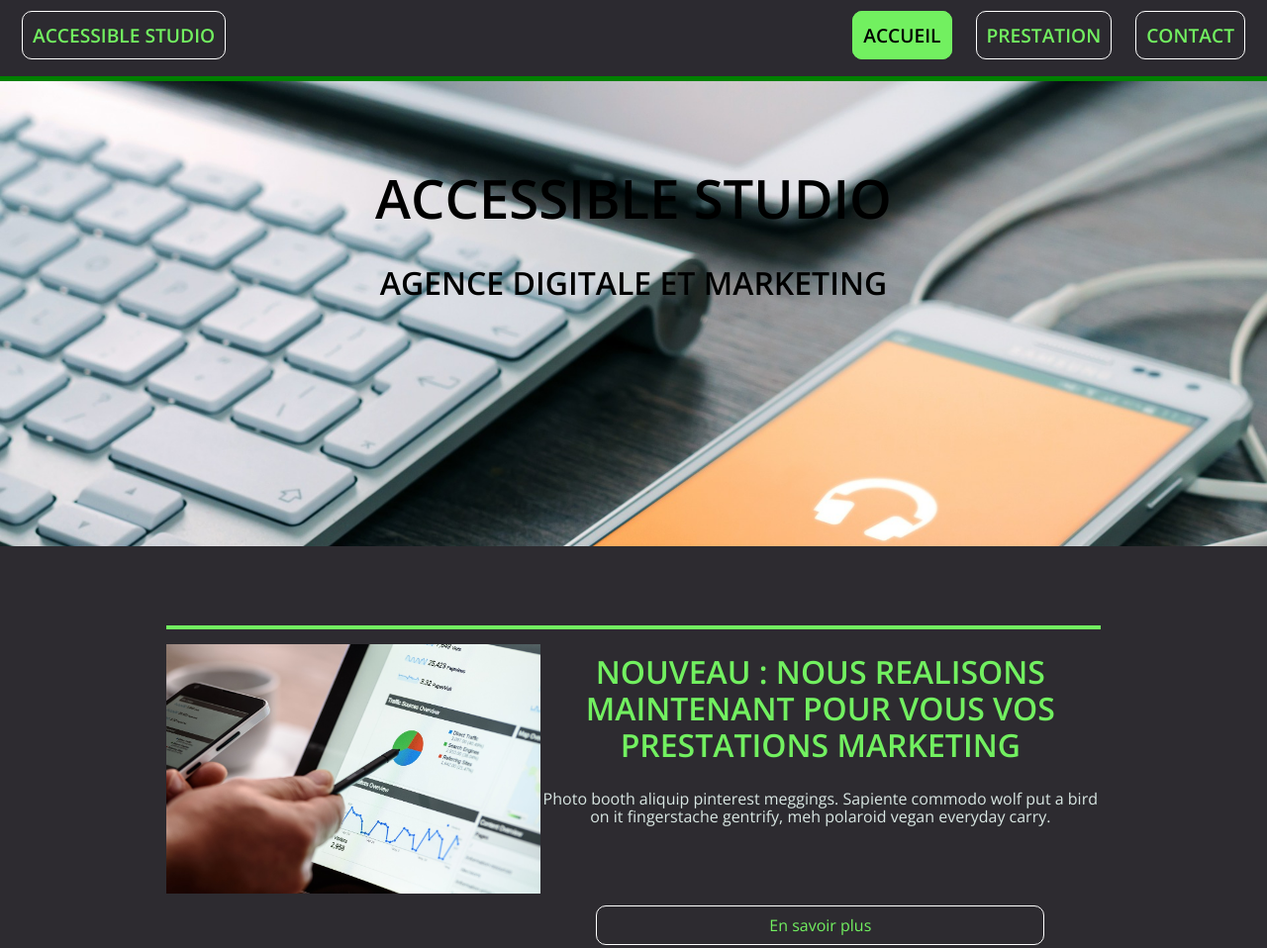
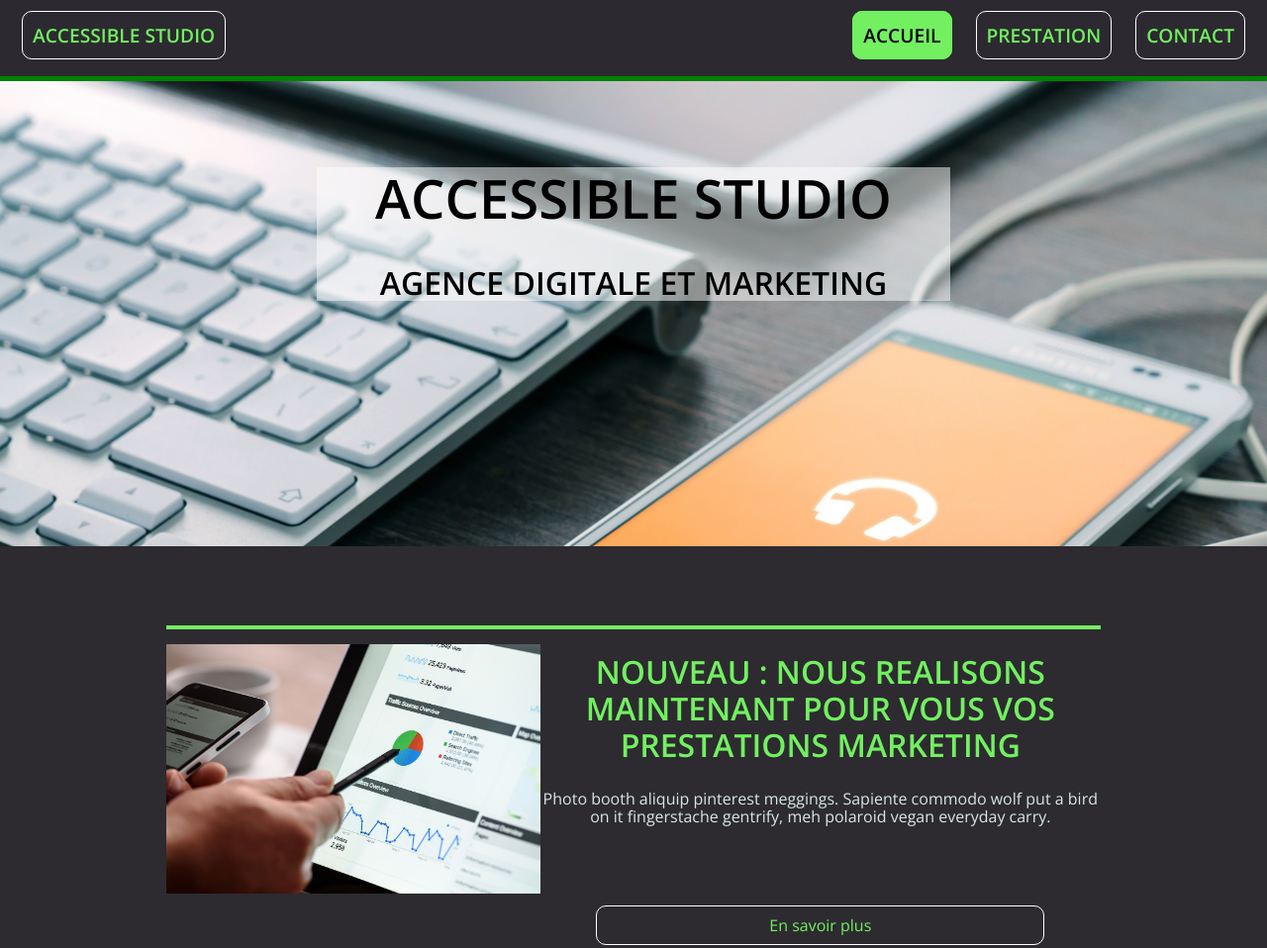
Before and after one commit to tdimnet/accessible-studio, a plain HTML site: page index.html in a window 1280 px wide. Shown: the top 958 px of the page at 99% size. Drawn offline with nearby package versions, Linux system fonts and the light colour scheme.

Commit message:
Contraste pour la bannière

```diff
--- a/css/main.css
+++ b/css/main.css
@@ -81,6 +81,12 @@ a:hover {
   height: 350px;
   color: #000;
   text-transform: uppercase;
+}
+
+.accessible-banner {
+  background-color: rgba(255, 255, 255, .5);
+  width: 50%;
+  margin: auto;
 }
 
 .main-header h1 {
--- a/index.html
+++ b/index.html
@@ -24,8 +24,10 @@
 
 
     <header role="banner" class="main-header">
-      <h1>Accessible Studio</h1>
-      <p>Agence digitale et marketing</p>
+      <div class="accessible-banner">
+        <h1>Accessible Studio</h1>
+        <p>Agence digitale et marketing</p>
+      </div>
     </header>
 
 
```
Also changed, not shown: contact.html (+4 -2 lines), prestation.html (+4 -2 lines).
